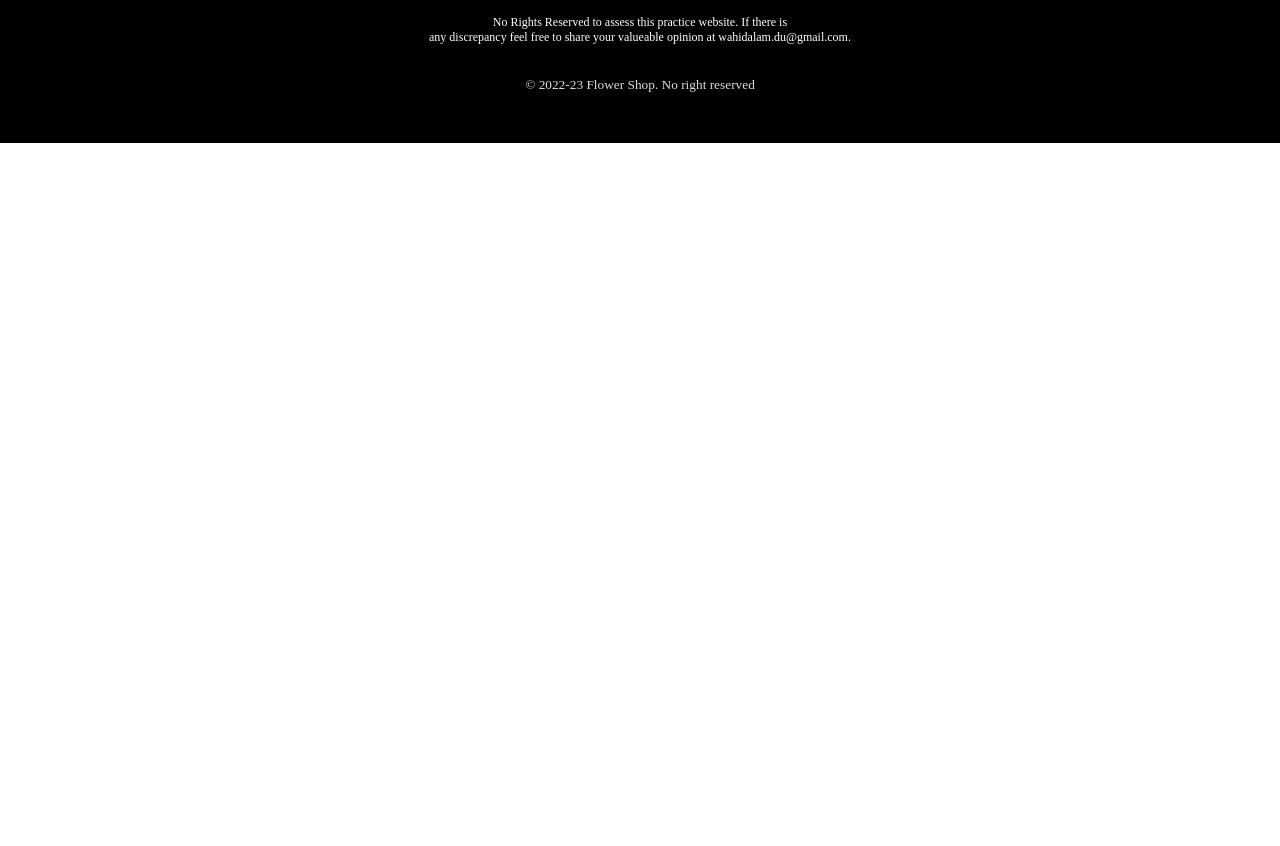
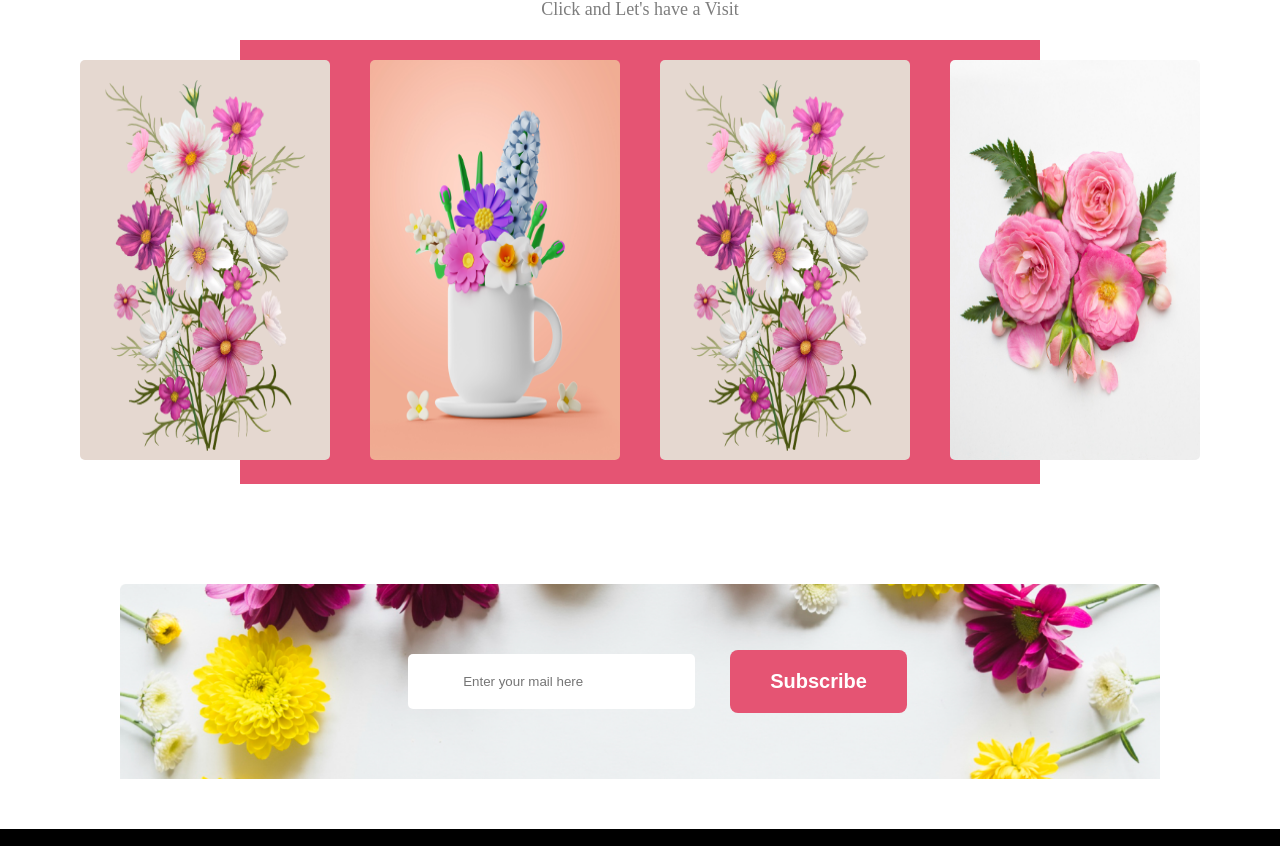
Before and after one commit to wahidalam91/a1-flower-shop, a plain HTML site: page index.html in a window 1280 px wide. Shown: the part 2616-3462 px from the top of the page. Before the commit the page ends 2759 px from the top, so only its background shows below. Drawn offline with Linux system fonts and the light colour scheme.

Commit message:
subscribe section added

```diff
--- a/index.html
+++ b/index.html
@@ -93,6 +93,39 @@
             </div>
         </section>
 
+        <!-- Social Media Section -->
+        <section>
+            <div class="section-container">
+                <div>
+                    <p class="section-title">Flower App</p>
+                    <p class="section-description">Feel free to visit our shop virtually before you take our products. <br> Click and Let's have a Visit </p>
+                    <div class="ad-flowers">
+                        <div>
+                            <img class="flower" src="./Flower Asset/Rectangle 4.png" width="250" height="400" alt="">
+                        </div>
+                        <div>
+                            <img class="flower" src="./Flower Asset/Rectangle 5.png" width="250" height="400" alt="">
+                        </div>
+                        <div>
+                            <img class="flower" src="./Flower Asset/Rectangle 4.png" width="250" height="400" alt="">
+                        </div>
+                        <div>
+                            <img class="flower" src="./Flower Asset/Flower 01.png" width="250" height="400" alt="">
+                        </div>
+                    </div>
+                </div>
+
+
+            </div>
+        </section>
+
+        <!-- Subscribe Section -->
+        <section>
+            <div class="subscribe-container">
+                <input type="email" name="" id="email" placeholder="Enter your mail here">
+                <button class="btn-primary">Subscribe</button>
+            </div>
+        </section>
 
 
     </main>
--- a/styles.css/flowerShop.css
+++ b/styles.css/flowerShop.css
@@ -168,7 +168,24 @@
     width: 40%;
     padding-right: 150px;
 }
+/* Social Media Styles */
+.ad-flowers{
+    display: flex;
+    justify-content: center;
+    align-items: center;
 
+    background-color: #E55473;
+
+
+    /* margin: 20px 100px; */
+
+}
+
+.flower{
+    margin: 20px;
+    /* padding: 10px 15px; */
+    border-radius: 5px;
+}
 /* Footer */
 
 .footer-container{
@@ -201,3 +218,25 @@
     text-align: center;
     padding: 30px 0;
 }
+
+.subscribe-container{
+    display: flex;
+    justify-content: center;
+    align-items: center;
+
+    margin: 50px 120px;
+    background-image: url('../Flower Asset/Rectangle\ 9.png');
+    background-size: cover;
+    background-repeat: no-repeat;
+    background-position: cover;
+
+    padding: 50px 20px;
+}
+
+#email{
+    padding: 20px 55px;
+    margin: 20px 35px;
+    border-radius: 5px;
+    border: 0;
+
+}
```
